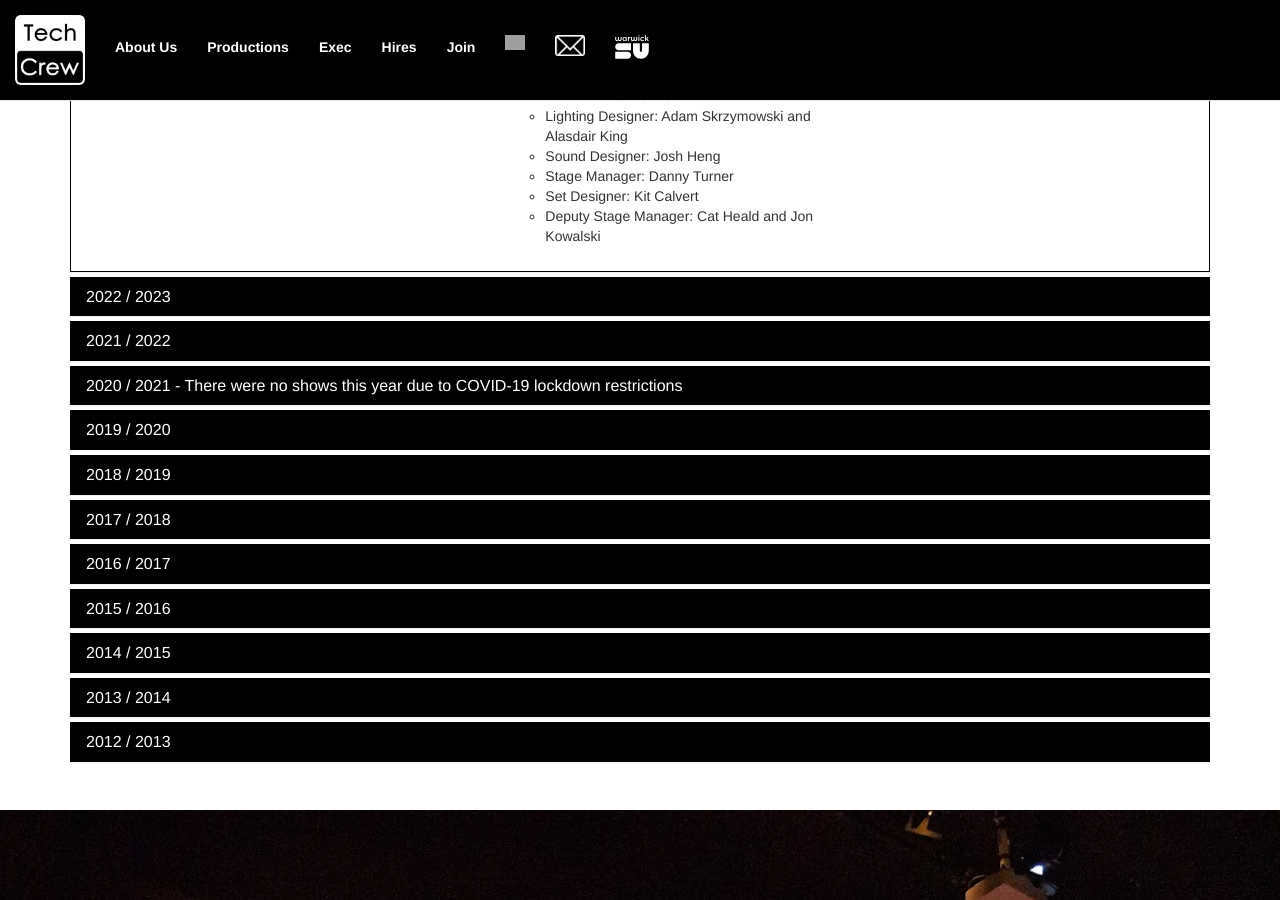
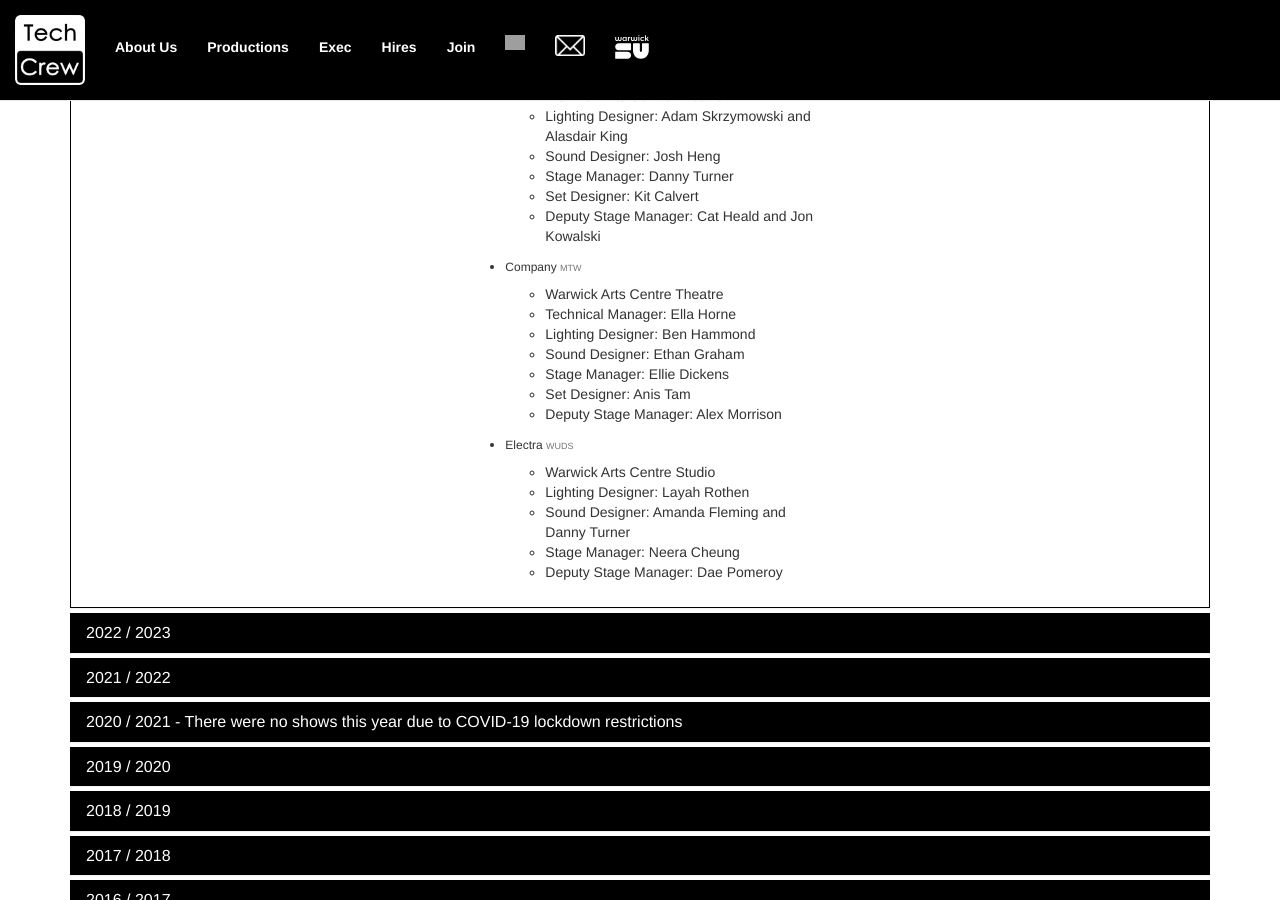
Before and after one commit to WarwickTechCrew/warwicktechcrew.github.io, a Jekyll site: the page built from index.html, in a window 1280 px wide and 900 px high, scrolled down 1735 px. Built offline with Jekyll 4.4.1, drawn with Linux system fonts in a browser that asks for light colours; nearby versions of some CDN libraries; grey boxes are pictures that could not be loaded.

Commit message:
Added Company and Electra teams

```diff
--- a/_data/shows/2324.yaml
+++ b/_data/shows/2324.yaml
@@ -47,3 +47,31 @@ terms:
           name: Kit Calvert
         - role: Deputy Stage Manager
           name: Cat Heald and Jon Kowalski
+    - name: Company
+      society: MTW
+      venue: Warwick Arts Centre Theatre
+      people:
+        - role: Technical Manager
+          name: Ella Horne
+        - role: Lighting Designer
+          name: Ben Hammond
+        - role: Sound Designer
+          name: Ethan Graham
+        - role: Stage Manager
+          name: Ellie Dickens
+        - role: Set Designer
+          name: Anis Tam
+        - role: Deputy Stage Manager
+          name: Alex Morrison
+    - name: Electra
+      society: WUDS
+      venue: Warwick Arts Centre Studio
+      people:
+        - role: Lighting Designer
+          name: Layah Rothen
+        - role: Sound Designer
+          name: Amanda Fleming and Danny Turner
+        - role: Stage Manager
+          name: Neera Cheung
+        - role: Deputy Stage Manager
+          name: Dae Pomeroy
```
